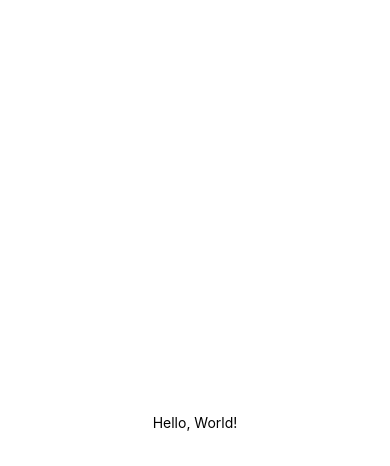
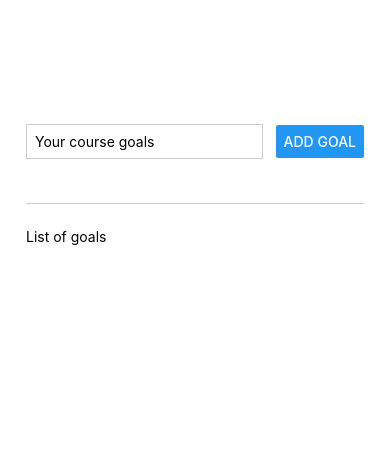
Before and after one commit to Patricknshimiyimana/my_goals_app, a React Native app: screen / in a window 390 px wide. Shown: the top 466 px of the page. Built offline with nearby package versions, Linux system fonts and the light colour scheme.

Commit message:
basic layout using flexbox & stylesheet object

```diff
--- a/App.js
+++ b/App.js
@@ -1,11 +1,15 @@
-import { StatusBar } from 'expo-status-bar';
-import { StyleSheet, Text, View } from 'react-native';
+import { Button, StyleSheet, Text, TextInput, View } from 'react-native';
 
 export default function App() {
   return (
     <View style={styles.container}>
-      <Text>Hello, World!</Text>
-      <StatusBar style="auto" />
+      <View style={styles.inputContainer}>
+        <TextInput style={styles.textInput} placeholder='Your course goals' />
+        <Button title='Add goal' />
+      </View>
+      <View style={styles.goalsContainer}>
+        <Text>List of goals</Text>
+      </View>
     </View>
   );
 }
@@ -13,8 +17,26 @@
 const styles = StyleSheet.create({
   container: {
     flex: 1,
-    backgroundColor: '#fff',
+    paddingTop: 80,
+    paddingHorizontal: 26
+  },
+  inputContainer: {
+    flex: 1,
+    flexDirection: 'row',
+    justifyContent: 'space-between',
     alignItems: 'center',
-    justifyContent: 'center',
+    borderBottomWidth: 1,
+    borderBottomColor: '#ccc',
+    marginBottom: 24
   },
+  textInput: {
+    borderWidth: 1,
+    borderColor: '#ccc',
+    width: '70%',
+    padding: 8,
+    marginRight: 8
+  },
+  goalsContainer: {
+    flex: 5,
+  }
 });
```
